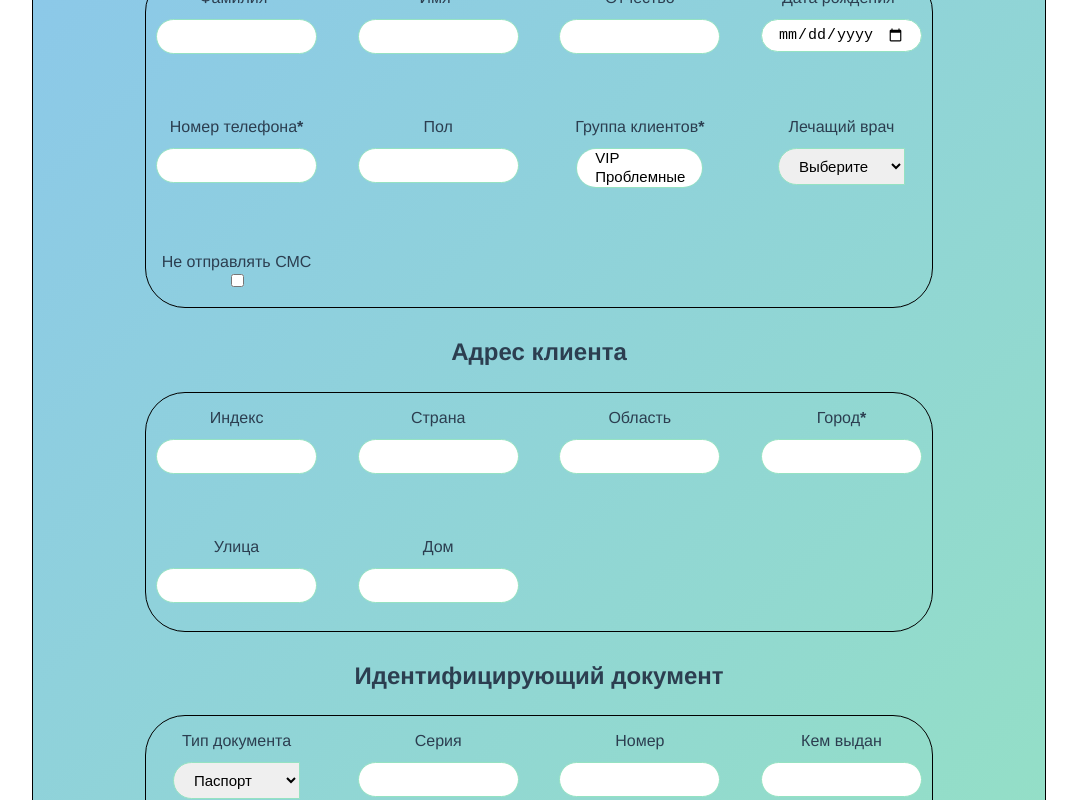
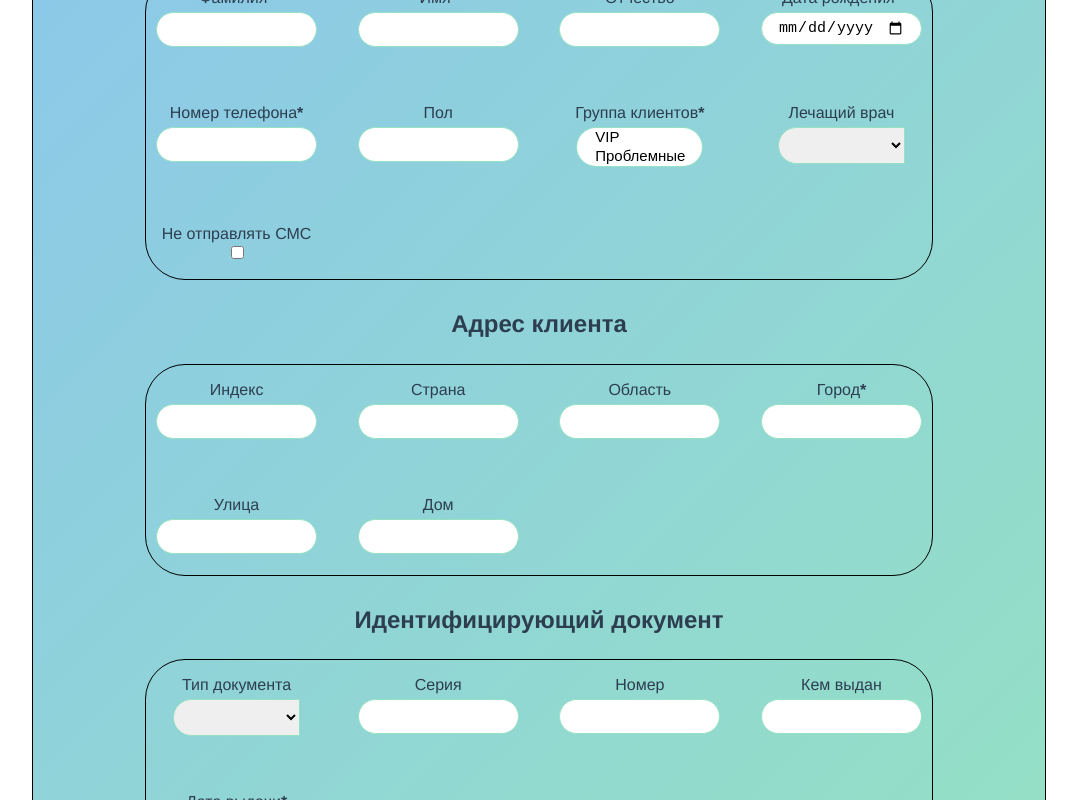
Before and after one commit to VShka/user-add-form, a Vue app: page / in a window 1280 px wide. Shown: the part 260-1060 px from the top of the page, without its empty margins (101-1178 px from the left). Built offline with nearby package versions, Linux system fonts and the light colour scheme.

Commit message:
Первое поле валидируется

```diff
--- a/src/components/addUserForm.vue
+++ b/src/components/addUserForm.vue
@@ -1,5 +1,8 @@
 <template>
-  <form action="" class="form">
+  <form
+    class="form"
+    @submit.prevent="addUser"
+  >
     <h1 class="form__title">Добавьте нового пациента</h1>
     <p class="form__required"><strong>*</strong>Поле обязательное для заполнения.</p>
 
@@ -7,83 +10,150 @@
       <h2 class="form__title">Персональные данные клиента</h2>
       <fieldset>
         <div class="fieldset">
+
           <p class="form__field">
             <label for="first-name">
               <span>Фамилия</span>
               <strong>*</strong>
             </label>
             <br />
-            <input class="form__item" type="text" id="first-name" name="first-name">
+            <input
+              class="form__item"
+              type="text"
+              id="first-name"
+              name="first-name"
+              v-model.trim="$v.firstName.$model"
+              :class="{form__item_error: $v.firstName.$error}"
+            >
+            <br />
+            <small class="error-text" v-if="!$v.firstName.required && $v.firstName.$dirty">Введите фамилию</small>
+            <small class="error-text" v-else-if="!$v.firstName.minLength">Не менее 2 символов</small>
           </p>
+
           <p class="form__field">
             <label for="second-name">
               <span>Имя</span>
               <strong>*</strong>
             </label>
             <br />
-            <input class="form__item" type="text" id="second-name" name="second-name">
+            <input
+              class="form__item"
+              type="text"
+              id="second-name"
+              name="second-name"
+              v-model.trim="secondName"
+            >
           </p>
+
           <p class="form__field">
             <label for="patronymic">
               <span>Отчество</span>
             </label>
             <br />
-            <input class="form__item" type="text" id="patronymic" name="patronymic">
+            <input
+              class="form__item"
+              type="text"
+              id="patronymic"
+              name="patronymic"
+              v-model.trim="patronymic"
+            >
           </p>
+
           <p class="form__field">
             <label for="birthday">
               <span>Дата рождения</span>
               <strong>*</strong>
             </label>
             <br />
-            <input class="form__item form__item-date" type="date" id="birthday" name="birthday">
+            <input
+              class="form__item form__item-date"
+              type="date"
+              id="birthday"
+              name="birthday"
+              v-model="birthday"
+            >
           </p>
+
           <p class="form__field">
             <label for="phone">
               <span>Номер телефона</span>
               <strong>*</strong>
             </label>
             <br />
-            <input class="form__item" type="tel" id="phone" name="phone">
+            <input
+              class="form__item"
+              type="tel"
+              id="phone"
+              name="phone"
+              v-model="phone"
+            >
           </p>
+
           <p class="form__field">
             <label for="sex">
               <span>Пол</span>
             </label>
             <br />
-            <input class="form__item" type="text" id="sex" name="sex">
+            <input
+              class="form__item"
+              type="text"
+              id="sex"
+              name="sex"
+              v-model.trim="sex"
+            >
           </p>
+
           <p class="form__field">
-            <label for="group">
+            <label for="group-client">
               <span>Группа клиентов</span>
               <strong>*</strong>
             </label>
             <br />
-            <select class="form__item form__item-group" id="group" name="group" multiple size="2">
+            <select
+              class="form__item form__item-group"
+              id="group-client"
+              name="group-client"
+              multiple
+              size="2"
+              v-model="groupClient"
+            >
               <option value="VIP">VIP</option>
               <option value="Проблемные">Проблемные</option>
               <option value="ОМС">ОМС</option>
             </select>
           </p>
+
           <p class="form__field">
             <label for="doctor">
               <span>Лечащий врач</span>
             </label>
             <br />
-            <select class="form__item form__item-doctor" id="doctor" name="doctor">
+            <select
+              class="form__item form__item-doctor"
+              id="doctor"
+              name="doctor"
+              v-model="doctor"
+            >
               <option value="none" hidden="">Выберите</option>
               <option value="Иванов">Иванов</option>
               <option value="Захаров">Захаров</option>
               <option value="Чернышева">Чернышева</option>
             </select>
           </p>
+
           <p class="form__field">
             <label for="informing">
               <span>Не отправлять СМС</span>
             </label>
             <br />
-            <input type="checkbox" id="informing" name="informing">
+            <input
+              type="checkbox"
+              id="informing"
+              name="informing"
+              v-model="informing"
+            >
           </p>
+
         </div>
       </fieldset>
     </section>
@@ -91,49 +161,92 @@
       <h2 class="form__title">Адрес клиента</h2>
       <fieldset>
         <div class="fieldset">
+
           <p class="form__field">
             <label for="index">
               <span>Индекс</span>
             </label>
             <br />
-            <input class="form__item" type="text" id="index" name="index">
+            <input
+              class="form__item"
+              type="text"
+              id="index"
+              name="index"
+              v-model="index"
+            >
           </p>
+
           <p class="form__field">
             <label for="country">
               <span>Страна</span>
             </label>
             <br />
-            <input class="form__item" type="text" id="country" name="country">
+            <input
+              class="form__item"
+              type="text"
+              id="country"
+              name="country"
+              v-model="country"
+            >
           </p>
+
           <p class="form__field">
             <label for="region">
               <span>Область</span>
             </label>
             <br />
-            <input class="form__item" type="text" id="region" name="region">
+            <input
+              class="form__item"
+              type="text"
+              id="region"
+              name="region"
+              v-model="region"
+            >
           </p>
+
           <p class="form__field">
             <label for="city">
               <span>Город</span>
               <strong>*</strong>
             </label>
             <br />
-            <input class="form__item" type="text" id="city" name="city">
+            <input
+              class="form__item"
+              type="text"
+              id="city"
+              name="city"
+              v-model="city"
+            >
           </p>
+
           <p class="form__field">
             <label for="street">
               <span>Улица</span>
             </label>
             <br />
-            <input class="form__item" type="text" id="street" name="street">
+            <input
+              class="form__item"
+              type="text"
+              id="street"
+              name="street"
+              v-model="street"
+            >
           </p>
+
           <p class="form__field">
             <label for="house">
               <span>Дом</span>
             </label>
             <br />
-            <input class="form__item" type="text" id="house" name="house">
+            <input
+              class="form__item"
+              type="text"
+              id="house"
+              name="house"
+              v-model="house"
+            >
           </p>
+
         </div>
       </fieldset>
     </section>
@@ -141,59 +254,136 @@
       <h2 class="form__title">Идентифицирующий документ</h2>
       <fieldset>
         <div class="fieldset">
+
           <p class="form__field">
             <label for="document">
               <span>Тип документа</span>
             </label>
             <br />
-            <select class="form__item form__item-doctor" id="document" name="document">
+            <select
+              class="form__item form__item-doctor"
+              id="document"
+              name="document"
+              v-model="document"
+            >
               <option value="Паспорт">Паспорт</option>
               <option value="Свидетельство о рождении">Свидетельство о рождении</option>
               <option value="Вод. удостоверение">Вод. удостоверение</option>
             </select>
           </p>
+
           <p class="form__field">
             <label for="series">
               <span>Серия</span>
             </label>
             <br />
-            <input class="form__item" type="text" id="series" name="series">
+            <input
+              class="form__item"
+              type="text"
+              id="series"
+              name="series"
+              v-model="series"
+            >
           </p>
+
           <p class="form__field">
             <label for="number">
               <span>Номер</span>
             </label>
             <br />
-            <input class="form__item" type="text" id="number" name="number">
+            <input
+              class="form__item"
+              type="text"
+              id="number"
+              name="number"
+              v-model="number"
+            >
           </p>
+
           <p class="form__field">
             <label for="agency">
               <span>Кем выдан</span>
             </label>
             <br />
-            <input class="form__item" type="text" id="agency" name="agency">
+            <input
+              class="form__item"
+              type="text"
+              id="agency"
+              name="agency"
+              v-model="agency"
+            >
           </p>
+
           <p class="form__field">
             <label for="date">
               <span>Дата выдачи</span>
               <strong>*</strong>
             </label>
             <br />
-            <input class="form__item form__item-date" type="date" id="date" name="date">
+            <input
+              class="form__item form__item-date"
+              type="date"
+              id="date"
+              name="date"
+              v-model="date"
+            >
           </p>
+
         </div>
       </fieldset>
     </section>
-    <button
-      class="button"
-      @click.prevent="addUser"
-    >
-    Добавить</button>
+    <button type="submit" class="button">Добавить</button>
   </form>
 </template>
 
 <script>
+import {required, minLength, maxLength, numeric, between} from 'vuelidate/lib/validators';
 export default {
+name: 'form',
+data: () => ({
+  firstName: null,
+  secondName: null,
+  patronymic: null,
+  birthday: null,
+  phone: null,
+  sex: null,
+  groupClient: [],
+  doctor: null,
+  informing: null,
+  index: null,
+  country: null,
+  region: null,
+  city: null,
+  street: null,
+  house: null,
+  document: null,
+  series: null,
+  number: null,
+  agency: null,
+  date: null
+}),
+validations: {
+  firstName: {required, minLength: minLength(2)},
+  secondName: {required},
+  patronymic: {},
+  birthday: {required},
+  phone: {required, numeric, minLength: minLength(11), maxLength: maxLength(11)},
+  sex: {between: between('мужской', 'женский')},
+  groupClient: {required},
+  doctor: {},
+  informing: {},
+  index: {},
+  country: {},
+  region: {},
+  city: {required},
+  street: {},
+  house: {},
+  document: {required},
+  series: {},
+  number: {},
+  agency: {},
+  date: {required}
+},
 methods: {
   addUser() {
     alert('Пациент добавлен успешно');
@@ -232,7 +422,7 @@ methods: {
       font-size: 15px
       border: 1px solid #95e2c2
       border-radius: 50px
-      margin: 12px auto
+      margin: 5px auto
       padding: 0.5rem 1rem
 
       &:focus
@@ -248,6 +438,10 @@ methods: {
     .form__item-doctor
       border-top-right-radius: 0
       border-bottom-right-radius: 0
+
+    .form__item_error
+      border: 1px solid #dc0505
+
 
   .button
     background-color: #95e2c2
@@ -265,4 +459,7 @@ methods: {
       box-shadow: 0 0 10px rgba(14, 150, 184, 0.445)
     &:hover
       background-color: #6ed0e0
+
+  .error-text
+    color: #dc0505
 </style>
--- a/src/main.js
+++ b/src/main.js
@@ -1,13 +1,15 @@
 import Vue from 'vue'
 import Vuelidate from 'vuelidate';
+import App from './App.vue'
+
 
 Vue.config.devtools = true;
 Vue.config.productionTip = false
 
 
-import App from './App.vue'
+Vue.use(Vuelidate);
 
-Vue.use(Vuelidate);
+
 new Vue({
   render: h => h(App),
 }).$mount('#app')
```
Also changed, not shown: vue.config.js (+5 -3 lines).
